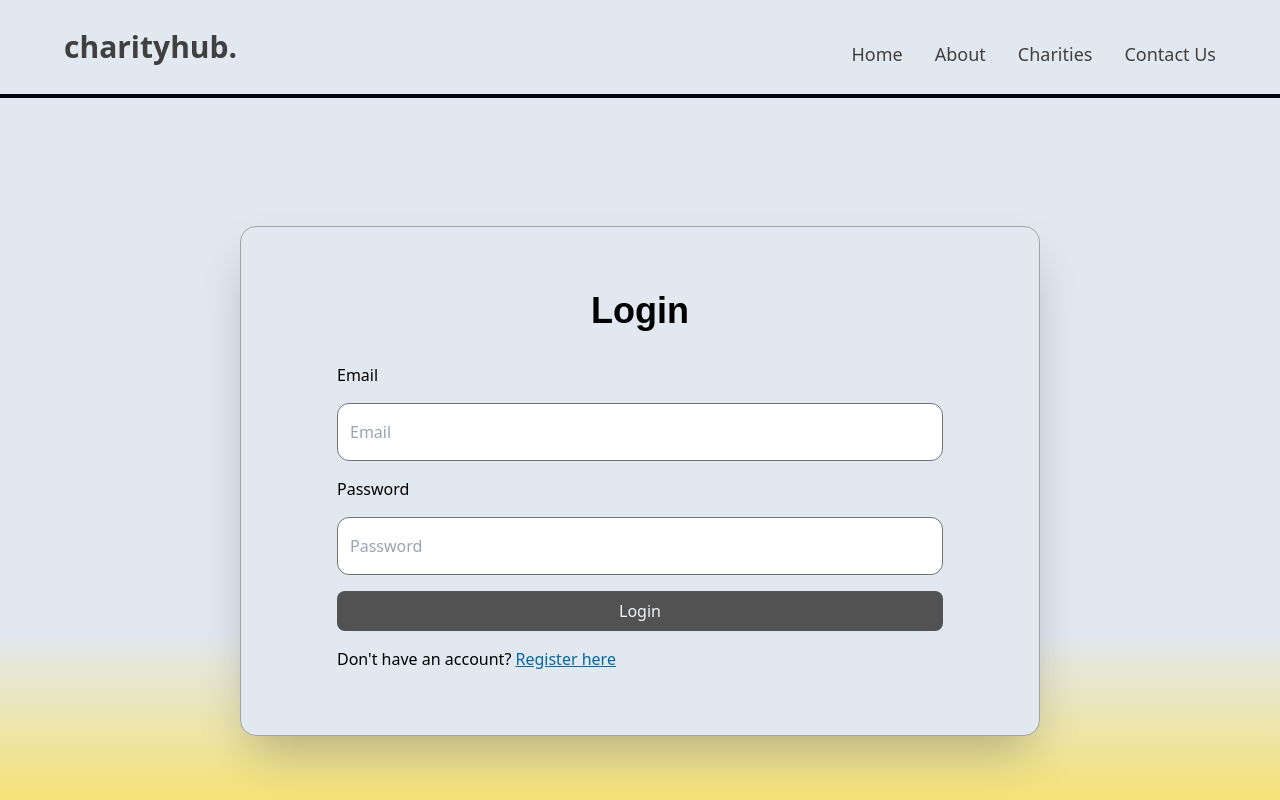
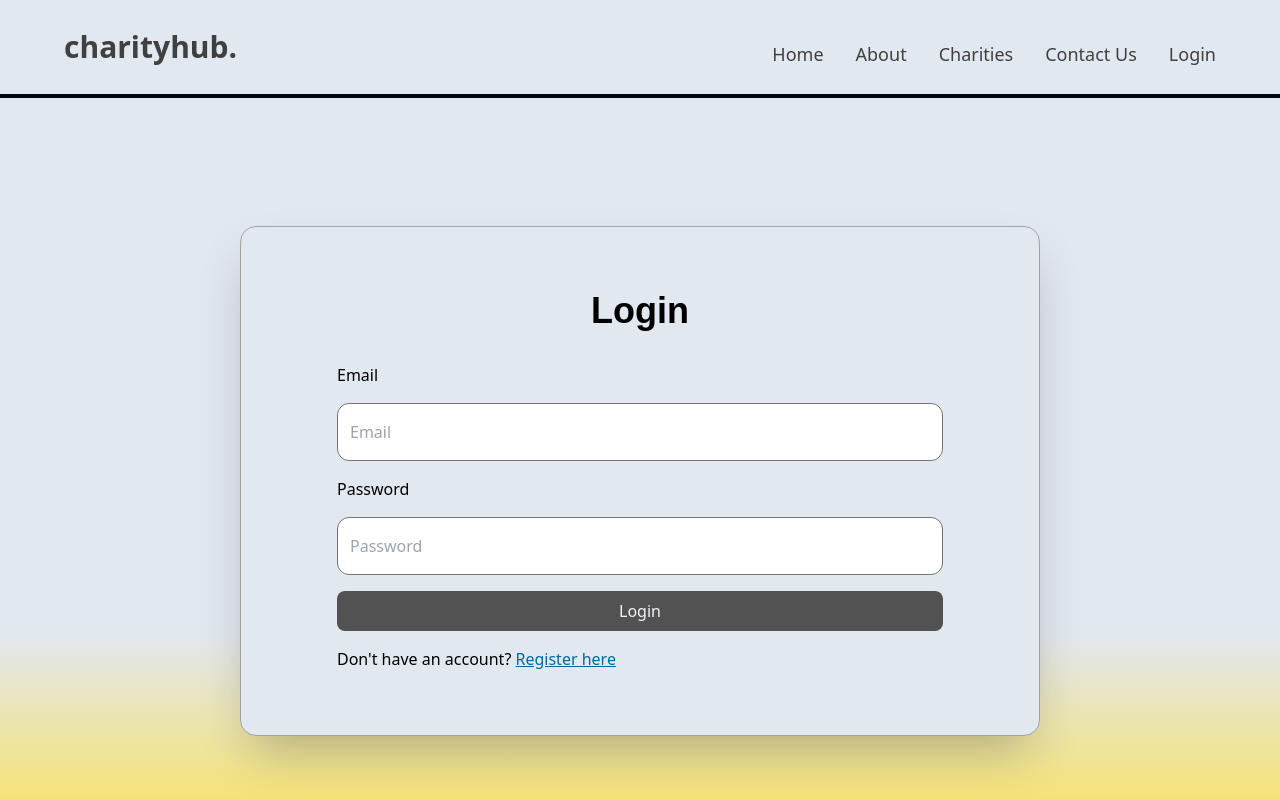
Before and after one commit to fcram7/charityhub, a React (Vite) app: page /login in a window 1280 px wide. Shown: the top 800 px of the page. Built offline with nearby package versions, Linux system fonts and the light colour scheme; a web font is replaced by a local one.

Commit message:
modified nav links component

```diff
--- /dev/null
+++ b/src/components/NavLink.tsx
@@ -0,0 +1,18 @@
+import { Link } from 'react-router-dom';
+
+interface navLink {
+  children: string,
+  link: string
+}
+
+const NavLink = ({ children, link }: navLink) => {
+  return (
+    <li className="navbar-menu cursor-pointer after:transform after:transition-transform after:ease-linear after:duration-100 after:border-[0.05rem] after:content-[''] after:border-solid after:border-neutral-600 after:origin-left after:scale-x-0 hover:after:scale-x-[10%] lg:hover:after:scale-x-110 after:block">
+      <Link to={link}>
+        { children }
+      </Link>
+    </li>
+   );
+}
+
+export default NavLink;
--- a/src/components/Navbar.tsx
+++ b/src/components/Navbar.tsx
@@ -1,6 +1,7 @@
 import { useState } from 'react';
 import { RxHamburgerMenu, RxCross1 } from "react-icons/rx";
 import { Link } from 'react-router-dom';
+import NavLink from './NavLink';
 
 const Navbar = () => {
   const [menuActive, setMenuActive] = useState(false);
@@ -15,10 +16,11 @@ const Navbar = () => {
         <Link to="/" className="navbar-logo font-semibold text-2xl lg:text-3xl text-neutral-700">charity<span>hub.</span></Link>
 
         <ul className={`navbar-links inline-block text-neutral-700 bg-slate-200 text-lg absolute z-[9999] w-full top-20 left-0 pt-4 px-[7%] max-lg:h-[100vh] transform transition-transform duration-200 ease-in-out ${menuActive ? "translate-x-0" : "translate-x-full"} lg:static flex flex-col gap-4 lg:gap-8 lg:flex-row lg:justify-end lg:translate-x-0 lg:px-0`}>
-          <li className="navbar-menu cursor-pointer after:transform after:transition-transform after:ease-linear after:duration-100 after:border-[0.05rem] after:content-[''] after:border-solid after:border-neutral-600 after:origin-left after:scale-x-0 hover:after:scale-x-[10%] lg:hover:after:scale-x-110 after:block"><Link to="/">Home</Link></li>
-          <li className="navbar-menu cursor-pointer after:transform after:transition-transform after:ease-linear after:duration-100 after:border-[0.05rem] after:content-[''] after:border-solid after:border-neutral-600 after:origin-left after:scale-x-0 hover:after:scale-x-[10%] lg:hover:after:scale-x-110 after:block"><a href="#">About</a></li>
-          <li className="navbar-menu cursor-pointer after:transform after:transition-transform after:ease-linear after:duration-100 after:border-[0.05rem] after:content-[''] after:border-solid after:border-neutral-600 after:origin-left after:scale-x-0 hover:after:scale-x-[13%] lg:hover:after:scale-x-110 after:block"><a href="#">Charities</a></li>
-          <li className="navbar-menu cursor-pointer after:transform after:transition-transform after:ease-linear after:duration-100 after:border-[0.05rem] after:content-[''] after:border-solid after:border-neutral-600 after:origin-left after:scale-x-0 hover:after:scale-x-[16%] lg:hover:after:scale-x-110 after:block"><Link to="/contact-us">Contact Us</Link></li>
+          <NavLink link="/">Home</NavLink>
+          <NavLink link="/">About</NavLink>
+          <NavLink link="/">Charities</NavLink>
+          <NavLink link="/contact-us">Contact Us</NavLink>
+          <NavLink link="/login">Login</NavLink>
         </ul>
 
         <div className="navbar-extra lg:hidden">
```
